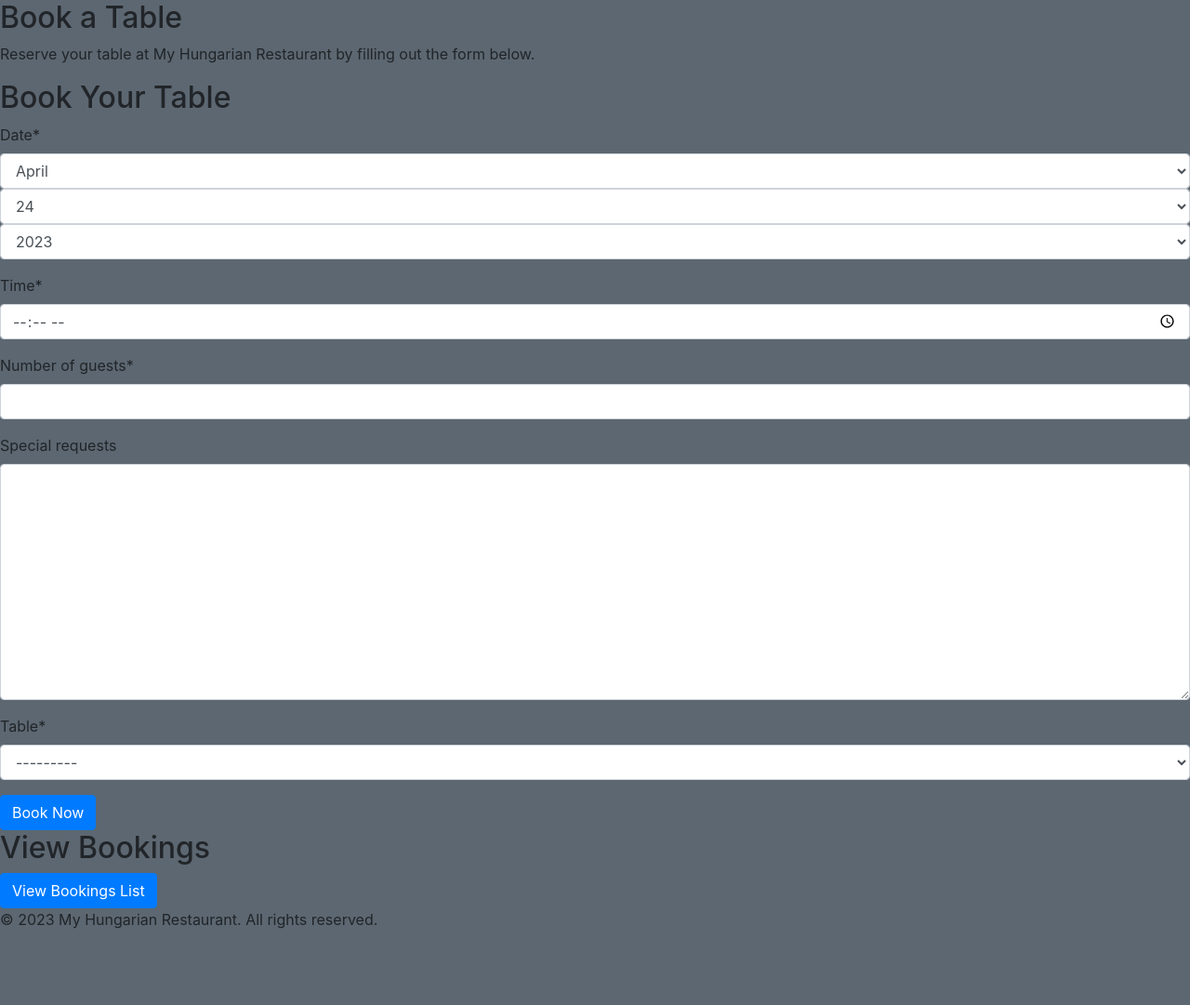
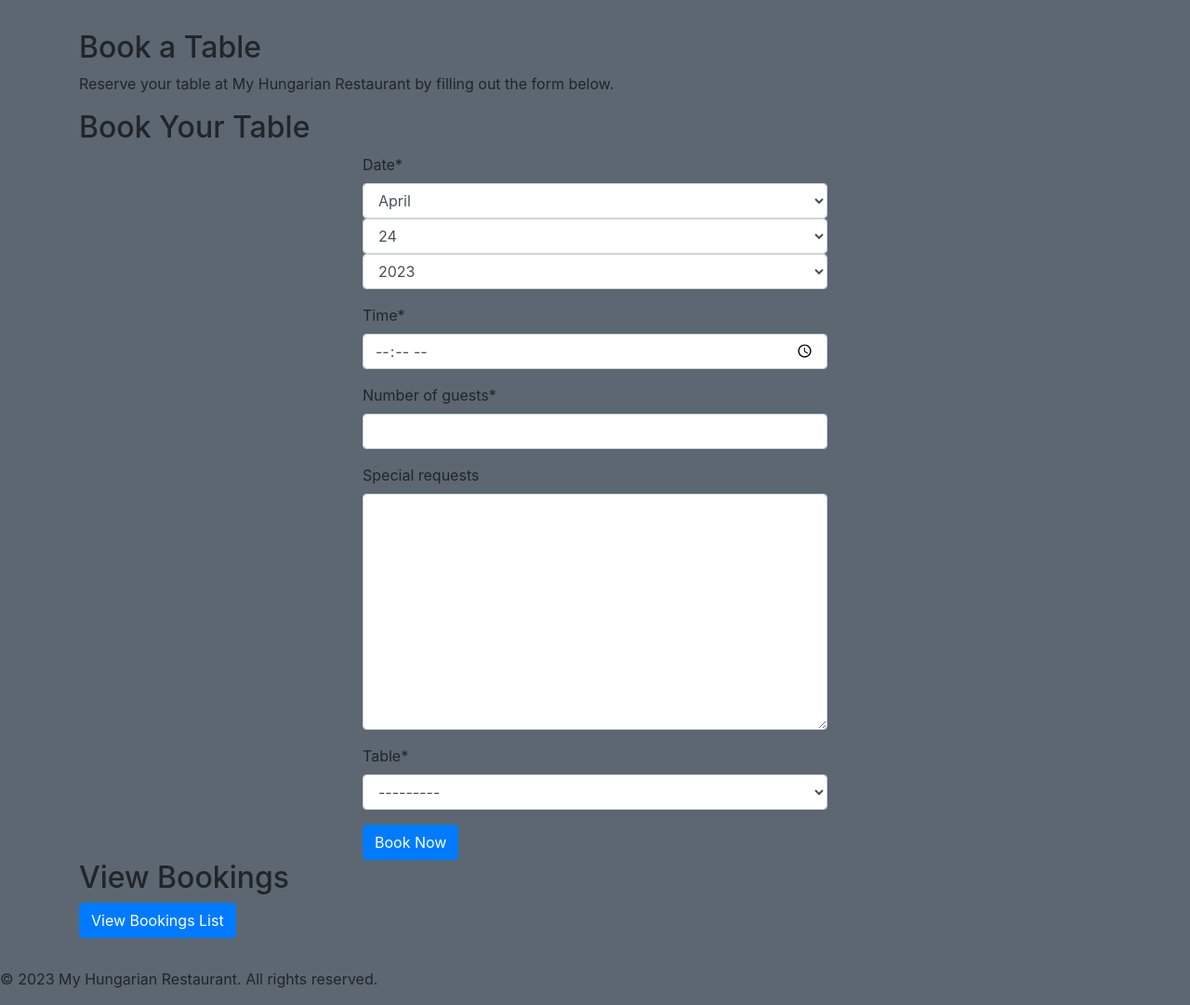
Before and after one commit to stevebiczyk/table-booking-system, a Django app: page /booking/create/ in a window 1280 px wide. Shown: the part 194-1275 px from the top of the page at 93% size. Before the commit the page ends 1193 px from the top, so only its background shows below. Run offline with Django 4.2, Linux system fonts and the light colour scheme; the visitor is signed in with stand-in values (Sample User, id 1); data comes from the database, SQL or seed files in the repository; some libraries are stand-ins or nearby versions.

Commit message:
Added Bootstrap styling to base.html to center content

```diff
--- a/static/css/style.css
+++ b/static/css/style.css
@@ -199,3 +199,8 @@ body {
     background-color: #F44336;
     color: white;
 }
+
+.form-container {
+    max-width: 500px;
+    margin: 0 auto;
+}
--- a/templates/base.html
+++ b/templates/base.html
@@ -52,9 +52,14 @@
     </header>
 
     <main>
-        {% block content %}
-        <!-- Content from child templates will be inserted here -->
-        {% endblock %}
+        <div class="container">
+            <div class="row">
+                <div class="col-12 col-md-12 col-lg-12">
+                    {% block content %}
+                    {% endblock %}
+                </div>
+            </div>
+        </div>
     </main>
 
     <footer>
--- a/templates/booking.html
+++ b/templates/booking.html
@@ -11,23 +11,19 @@
 </p>
 <section>
     <h2>Book Your Table</h2>
-    <form method="post" action="{% url 'create_booking' %}">
+    <div class="form-container">
+        <form method="post" action="{% url 'create_booking' %}">
+            {% csrf_token %}
+            {{ reservation_form|crispy }}
+            <button type="submit" class="btn btn-primary">Book Now</button>
+        </form>
+    </div>
+    <!-- <form method="post" action="{% url 'create_booking' %}">
         {% csrf_token %}
         {{ reservation_form|crispy }}
-        <!-- {{ customer_form.as_p }} -->
-        <!-- {{ reservation_form.as_p }} -->
         <button type="submit" class="btn btn-primary">Book Now</button>
-    </form>
+    </form> -->
     <!-- Display form errors here -->
-    <!-- {% if customer_form.errors %}
-    <ul>
-        {% for field in customer_form %}
-        {% for error in field.errors %}
-        <li>{{ field.label }}: {{ error }}</li>
-        {% endfor %}
-        {% endfor %}
-    </ul>
-    {% endif %} -->
     {% if reservation_form.errors %}
     <ul>
         {% for field in reservation_form %}
```
